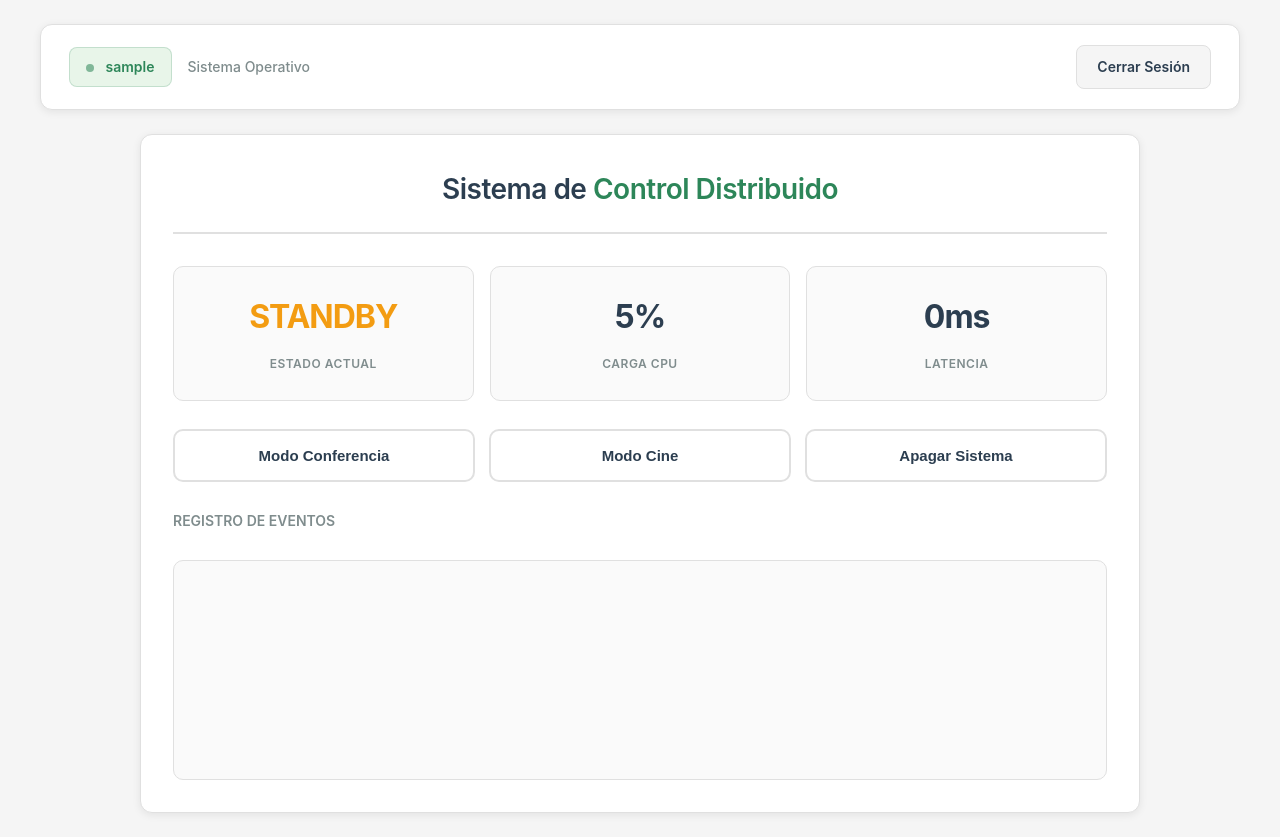
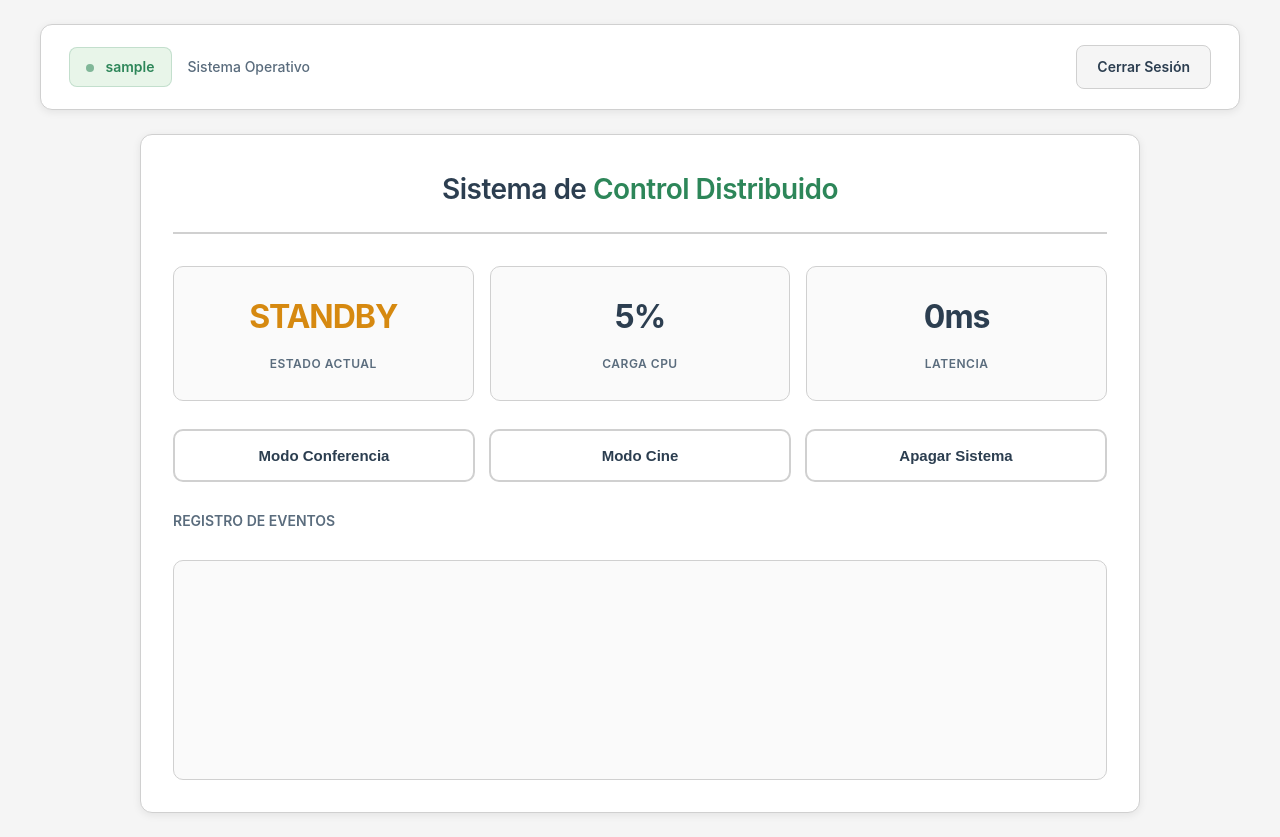
Before and after one commit to romulopalacios/web-server-auditorio, a Flask app: page / in a window 1280 px wide. Run offline with Flask 3, Linux system fonts and the light colour scheme; the visitor is signed in with stand-in values (Sample User, id 1); data comes from the database, SQL or seed files in the repository; data that the repository does not hold is empty.

Commit message:
Refactor CSS variables for improved contrast and accessibility; update HTML structure for semantic clarity and ARIA roles

```diff
--- a/requirements.txt
+++ b/requirements.txt
@@ -18,7 +18,3 @@ python-dotenv==1.0.0
 # Testing (Opcional para desarrollo)
 pytest==7.4.3
 pytest-flask==1.3.0
-pytest-cov==4.1.0
-
-# Coverage para análisis de cobertura de tests
-coverage==7.3.2
--- a/static/css/dashboard.css
+++ b/static/css/dashboard.css
@@ -8,13 +8,13 @@
     --bg-secondary: #ffffff;
     --bg-card: #fafafa;
     --text-primary: #2c3e50;
-    --text-secondary: #7f8c8d;
+    --text-secondary: #5a6c7d; /* Mejorado de #7f8c8d - Ratio 7:1 (WCAG AA) */
     --verde-uni: #2d8659;
     --verde-hover: #236b47;
     --verde-light: #e8f5e9;
-    --border-color: #e0e0e0;
-    --error: #e74c3c;
-    --warning: #f39c12;
+    --border-color: #d0d0d0; /* Mejorado de #e0e0e0 para mejor contraste */
+    --error: #c0392b; /* Mejorado de #e74c3c para mejor contraste */
+    --warning: #d68910; /* Mejorado de #f39c12 para mejor contraste */
     --shadow: rgba(0, 0, 0, 0.08);
     --shadow-hover: rgba(0, 0, 0, 0.12);
 }
--- a/static/css/login.css
+++ b/static/css/login.css
@@ -7,11 +7,11 @@
     --bg-primary: #f5f5f5;
     --bg-secondary: #ffffff;
     --text-primary: #2c3e50;
-    --text-secondary: #7f8c8d;
+    --text-secondary: #5a6c7d; /* Mejorado de #7f8c8d - Ratio 7:1 (WCAG AA) */
     --verde-uni: #2d8659;
     --verde-hover: #236b47;
-    --border-color: #e0e0e0;
-    --error: #e74c3c;
+    --border-color: #d0d0d0; /* Mejorado de #e0e0e0 para mejor contraste */
+    --error: #c0392b; /* Mejorado de #e74c3c para mejor contraste */
     --shadow: rgba(0, 0, 0, 0.08);
 }
 
--- a/templates/dashboard.html
+++ b/templates/dashboard.html
@@ -4,11 +4,12 @@
     <meta charset="UTF-8">
     <meta name="viewport" content="width=device-width, initial-scale=1.0">
     <title>Panel de Control | Ingeniería TI v2.0</title>
+    <meta name="description" content="Sistema de Control Distribuido de Auditorio - Panel de operación">
     <link rel="stylesheet" href="{{ url_for('static', filename='css/dashboard.css') }}">
 </head>
 <body>
     <!-- Header con información del usuario -->
-    <div class="header">
+    <header class="header" role="banner">
         <div class="user-info">
             <div class="user-badge">
                 <span class="status-indicator online"></span>
@@ -20,16 +21,16 @@
             {% if current_user.username == 'admin' %}
             <a href="{{ url_for('admin_panel') }}" class="btn-admin">Panel Admin</a>
             {% endif %}
-            <a href="{{ url_for('logout') }}" class="btn-logout">Cerrar Sesión</a>
+            <a href="{{ url_for('logout') }}" class="btn-logout" aria-label="Cerrar sesión del sistema">Cerrar Sesión</a>
         </div>
-    </div>
+    </header>
 
     <!-- Dashboard Principal -->
-    <div class="dashboard">
+    <main class="dashboard" role="main" aria-label="Panel de control principal">
         <h1>Sistema de <span class="accent">Control Distribuido</span></h1>
 
         <!-- KPIs del Sistema -->
-        <div class="monitor">
+        <section class="monitor" aria-label="Indicadores de estado del sistema">
             <div class="kpi" id="kpi-estado">
                 <h2 id="modo-val">STANDBY</h2>
                 <span>Estado Actual</span>
@@ -42,36 +43,38 @@
                 <h2 id="latencia-val">0ms</h2>
                 <span>Latencia</span>
             </div>
-        </div>
+        </section>
 
         <!-- Botones de Control -->
-        <div class="botones">
-            <button class="btn-voz" onclick="enviarComando('CONFERENCIA', this)">
+        <nav class="botones" role="navigation" aria-label="Controles de modo del sistema">
+            <button class="btn-voz" onclick="enviarComando('CONFERENCIA', this)" aria-label="Activar modo conferencia">
                 Modo Conferencia
             </button>
-            <button class="btn-cine" onclick="enviarComando('CINE', this)">
+            <button class="btn-cine" onclick="enviarComando('CINE', this)" aria-label="Activar modo cine">
                 Modo Cine
             </button>
-            <button class="btn-off" onclick="confirmarApagado(this)">
+            <button class="btn-off" onclick="confirmarApagado(this)" aria-label="Apagar sistema de audio">
                 Apagar Sistema
             </button>
-        </div>
+        </nav>
 
         <!-- Consola de Logs -->
-        <h3 style="margin: 28px 0 12px 0; color: var(--text-secondary); font-size: 0.875rem; font-weight: 600; text-transform: uppercase;">
-            Registro de Eventos
-        </h3>
-        <div class="consola" id="log-box">
-            <div class="log-row INFO">Cargando eventos...</div>
-        </div>
-    </div>
+        <section aria-label="Historial de eventos del sistema">
+            <h3 style="margin: 28px 0 12px 0; color: var(--text-secondary); font-size: 0.875rem; font-weight: 600; text-transform: uppercase;">
+                Registro de Eventos
+            </h3>
+            <div class="consola" id="log-box" role="log" aria-live="polite" aria-atomic="false">
+                <div class="log-row INFO">Cargando eventos...</div>
+            </div>
+        </section>
+    </main>
 
     <!-- Modal de Confirmación -->
-    <div id="modal-confirm" class="modal">
+    <div id="modal-confirm" class="modal" role="dialog" aria-labelledby="modal-title" aria-describedby="modal-desc" aria-modal="true">
         <div class="modal-content">
-            <h2>Confirmación requerida</h2>
-            <p>¿Está seguro que desea apagar el sistema?</p>
-            <p style="font-size: 0.875rem; margin-top: 8px;">
+            <h2 id="modal-title">Confirmación requerida</h2>
+            <p id="modal-desc">¿Está seguro que desea apagar el sistema?</p>
+            <p style="font-size: 0.875rem; margin-top: 8px; color: var(--text-secondary);">
                 Esta acción detendrá todos los servicios activos.
             </p>
             <div class="modal-buttons">
```
Also changed, not shown: static/css/admin.css (+5 -5 lines), templates/admin.html (+21 -20 lines), templates/login.html (+4 -3 lines).
